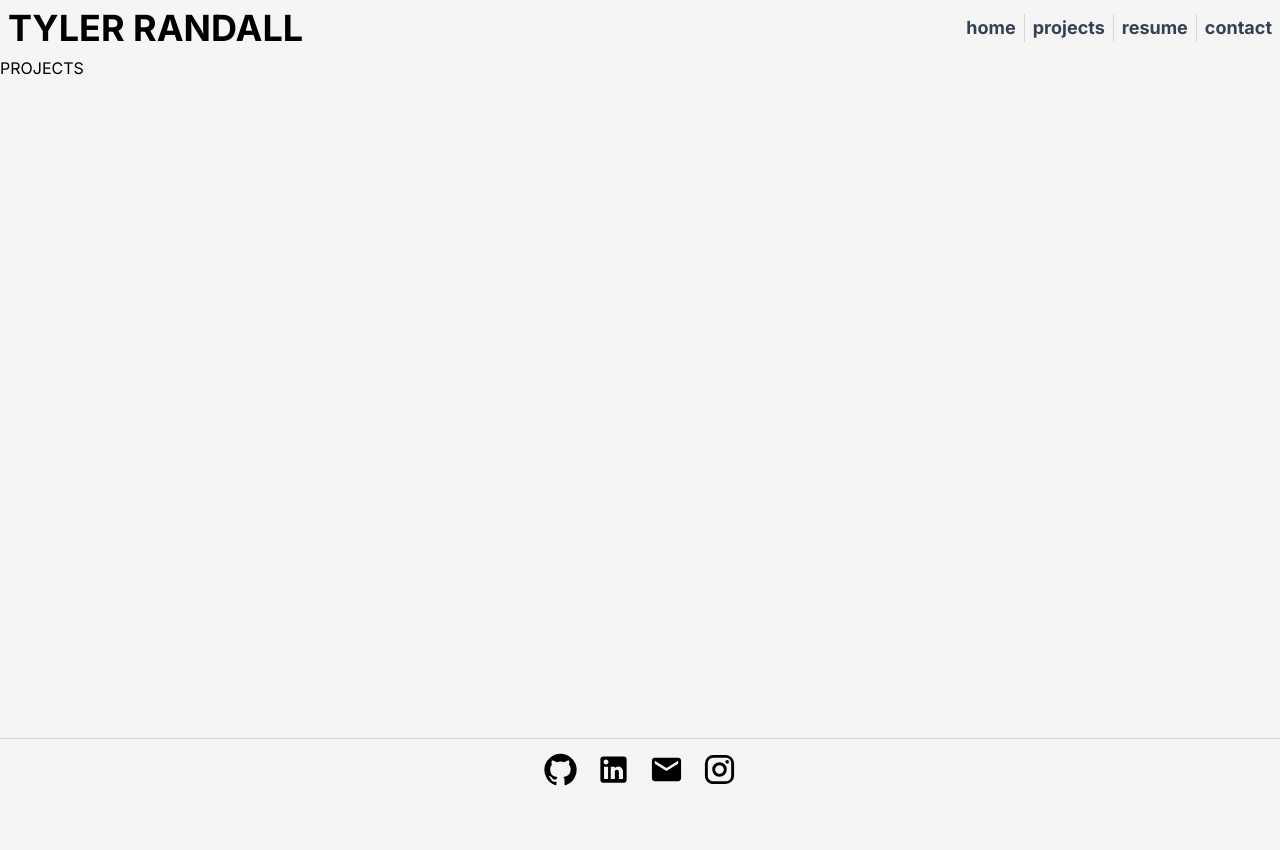
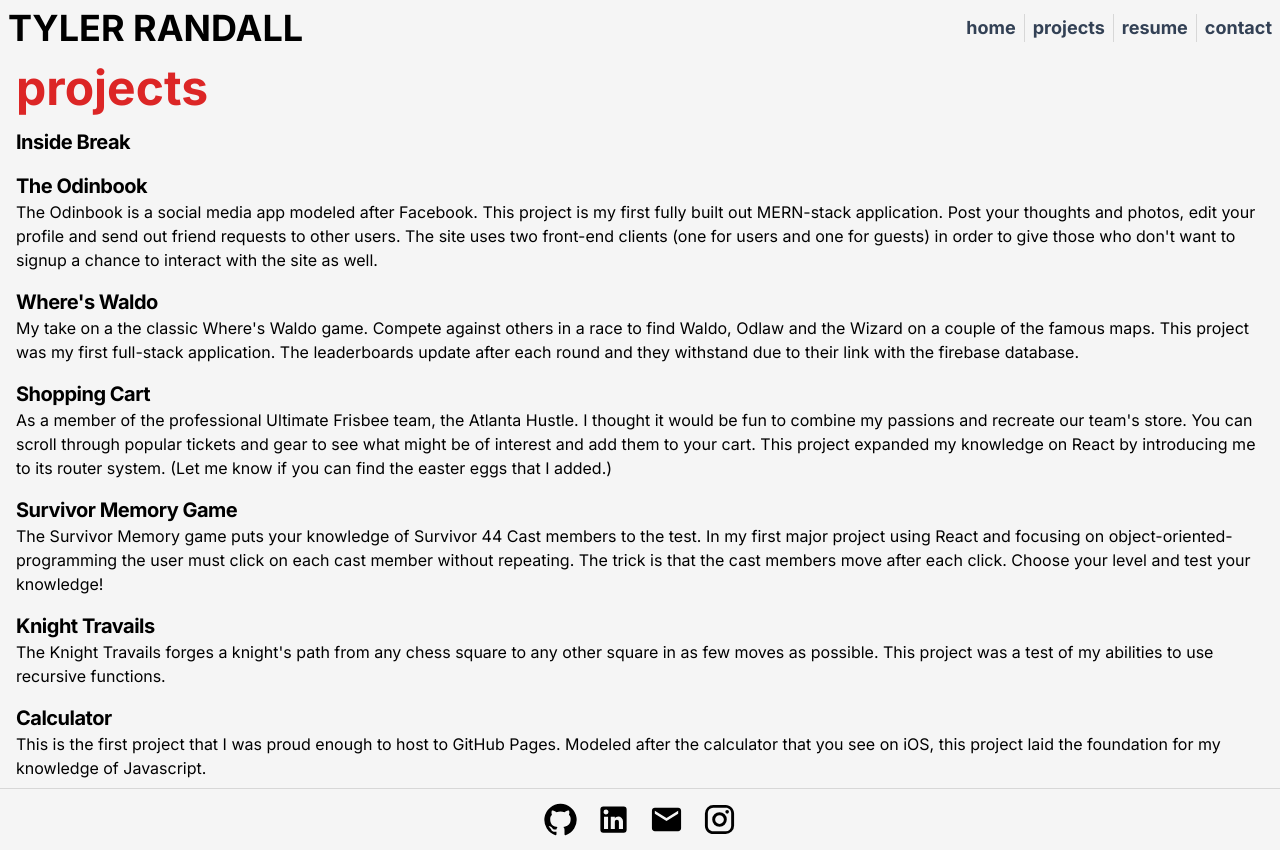
Before and after one commit to tyler7r/portfolio-2024, a Next.js app: page /projects in a window 1280 px wide. Before the commit the page ends 800 px from the top, so only its background shows below. Built offline with nearby package versions, Linux system fonts and the light colour scheme.

Commit message:
Initial projects styling

```diff
--- a/app/projects/page.tsx
+++ b/app/projects/page.tsx
@@ -1,7 +1,70 @@
 const Projects = () => {
   return (
-    <div>
-      <div>PROJECTS</div>
+    <div className="w-full flex flex-col px-4 py-2 gap-4">
+      <div className="font-bold text-5xl text-red-600">projects</div>
+      <div>
+        <div className="tracking-tight font-bold text-xl">Inside Break</div>
+      </div>
+      <div>
+        <div className="font-bold tracking-tight text-xl">The Odinbook</div>
+        <div>
+          The Odinbook is a social media app modeled after Facebook. This
+          project is my first fully built out MERN-stack application. Post your
+          thoughts and photos, edit your profile and send out friend requests to
+          other users. The site uses two front-end clients (one for users and
+          one for guests) in order to give those who don't want to signup a
+          chance to interact with the site as well.
+        </div>
+      </div>
+      <div>
+        <div className="font-bold tracking-tight text-xl">Where's Waldo</div>
+        <div>
+          My take on a the classic Where's Waldo game. Compete against others in
+          a race to find Waldo, Odlaw and the Wizard on a couple of the famous
+          maps. This project was my first full-stack application. The
+          leaderboards update after each round and they withstand due to their
+          link with the firebase database.
+        </div>
+      </div>
+      <div>
+        <div className="font-bold tracking-tight text-xl">Shopping Cart</div>
+        <div>
+          As a member of the professional Ultimate Frisbee team, the Atlanta
+          Hustle. I thought it would be fun to combine my passions and recreate
+          our team's store. You can scroll through popular tickets and gear to
+          see what might be of interest and add them to your cart. This project
+          expanded my knowledge on React by introducing me to its router system.
+          (Let me know if you can find the easter eggs that I added.)
+        </div>
+      </div>
+      <div>
+        <div className="font-bold tracking-tight text-xl">
+          Survivor Memory Game
+        </div>
+        <div>
+          The Survivor Memory game puts your knowledge of Survivor 44 Cast
+          members to the test. In my first major project using React and
+          focusing on object-oriented-programming the user must click on each
+          cast member without repeating. The trick is that the cast members move
+          after each click. Choose your level and test your knowledge!
+        </div>
+      </div>
+      <div>
+        <div className="font-bold tracking-tight text-xl">Knight Travails</div>
+        <div>
+          The Knight Travails forges a knight's path from any chess square to
+          any other square in as few moves as possible. This project was a test
+          of my abilities to use recursive functions.
+        </div>
+      </div>
+      <div>
+        <div className="font-bold tracking-tight text-xl">Calculator</div>
+        <div>
+          This is the first project that I was proud enough to host to GitHub
+          Pages. Modeled after the calculator that you see on iOS, this project
+          laid the foundation for my knowledge of Javascript.
+        </div>
+      </div>
     </div>
   );
 };
```
